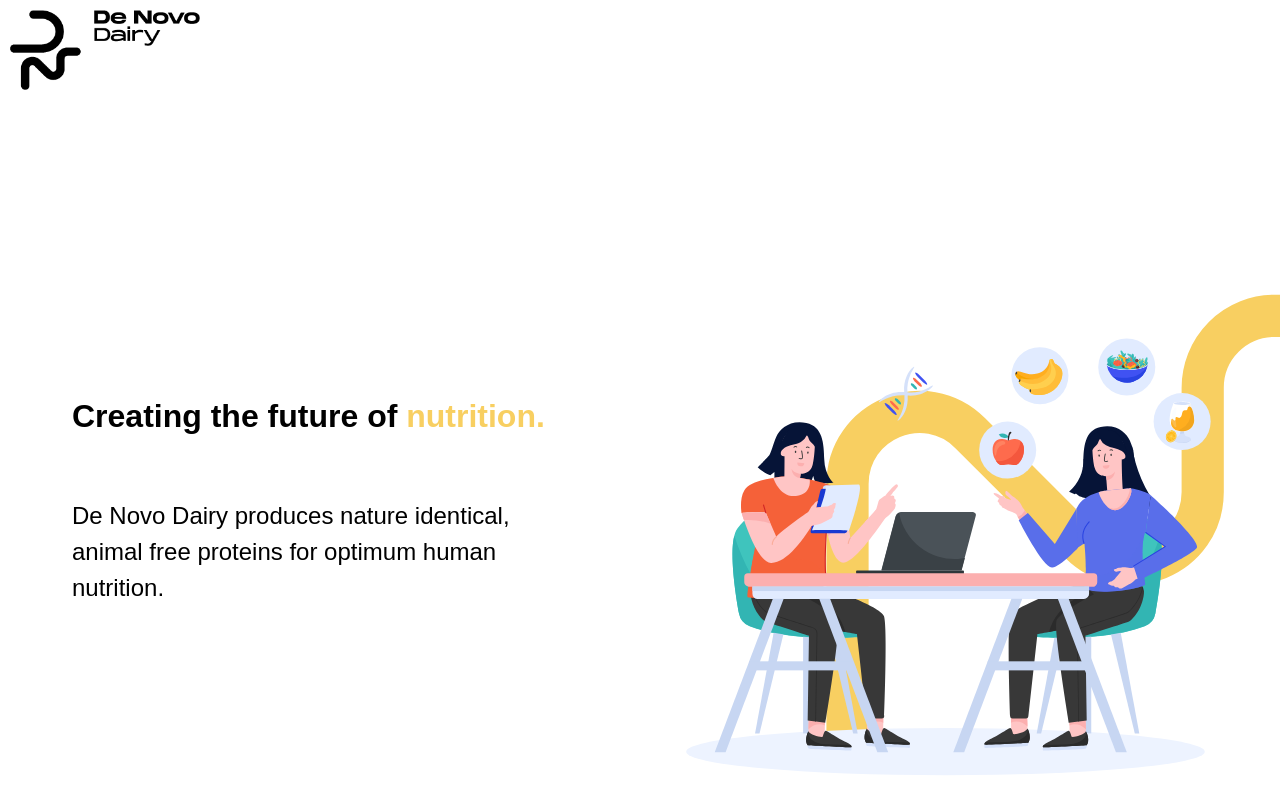
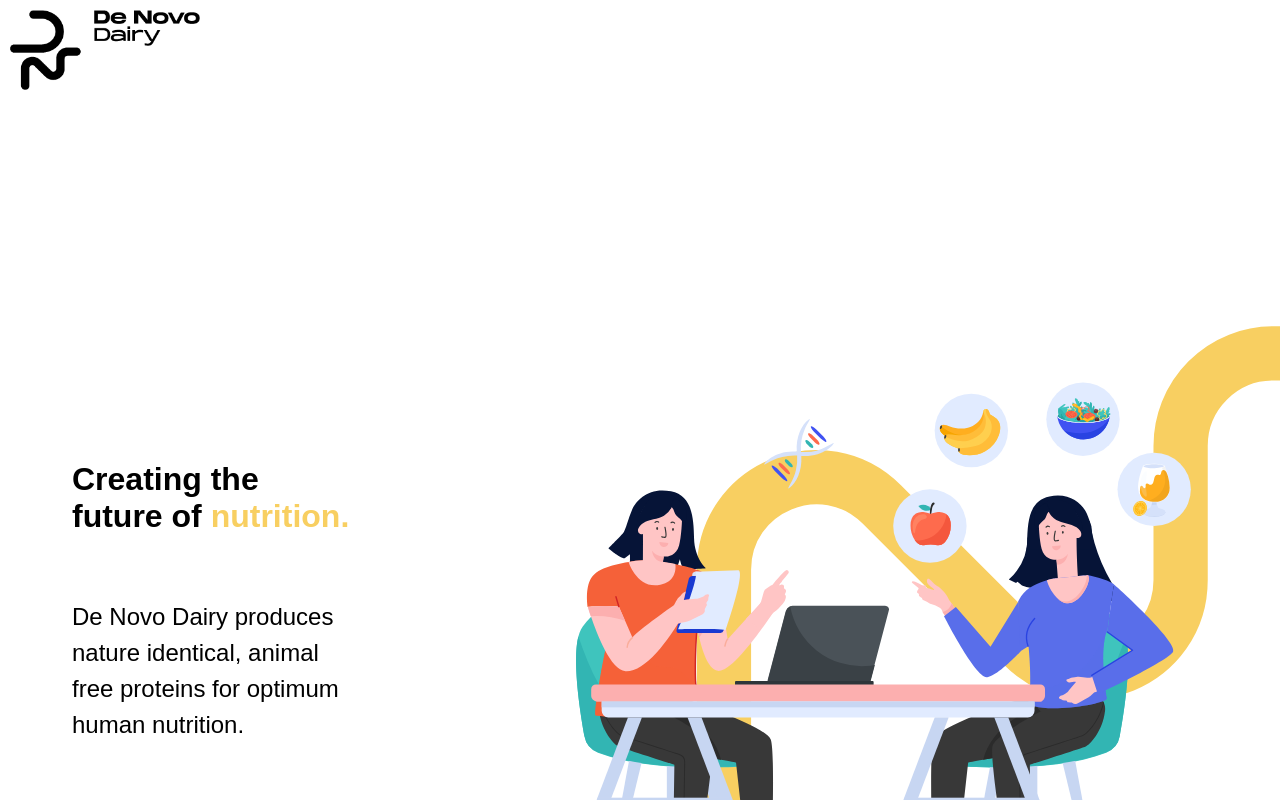
Before and after one commit to ZinhleBu/denovo, a Next.js app: page / in a window 1280 px wide. Shown: the top 800 px of the page. Built offline with nearby package versions, Linux system fonts and the light colour scheme; a web font is replaced by a local one.

Commit message:
padding top removed

```diff
--- a/pages/index.js
+++ b/pages/index.js
@@ -36,8 +36,8 @@ export default function Home() {
           <div className={styles.headerImg}>
             <Image
               src="/header-img-01.svg"
-              width={700}
-              height={700}
+              width={900}
+              height={900}
               alt='de novo illustration'
             />
           </div>
```
